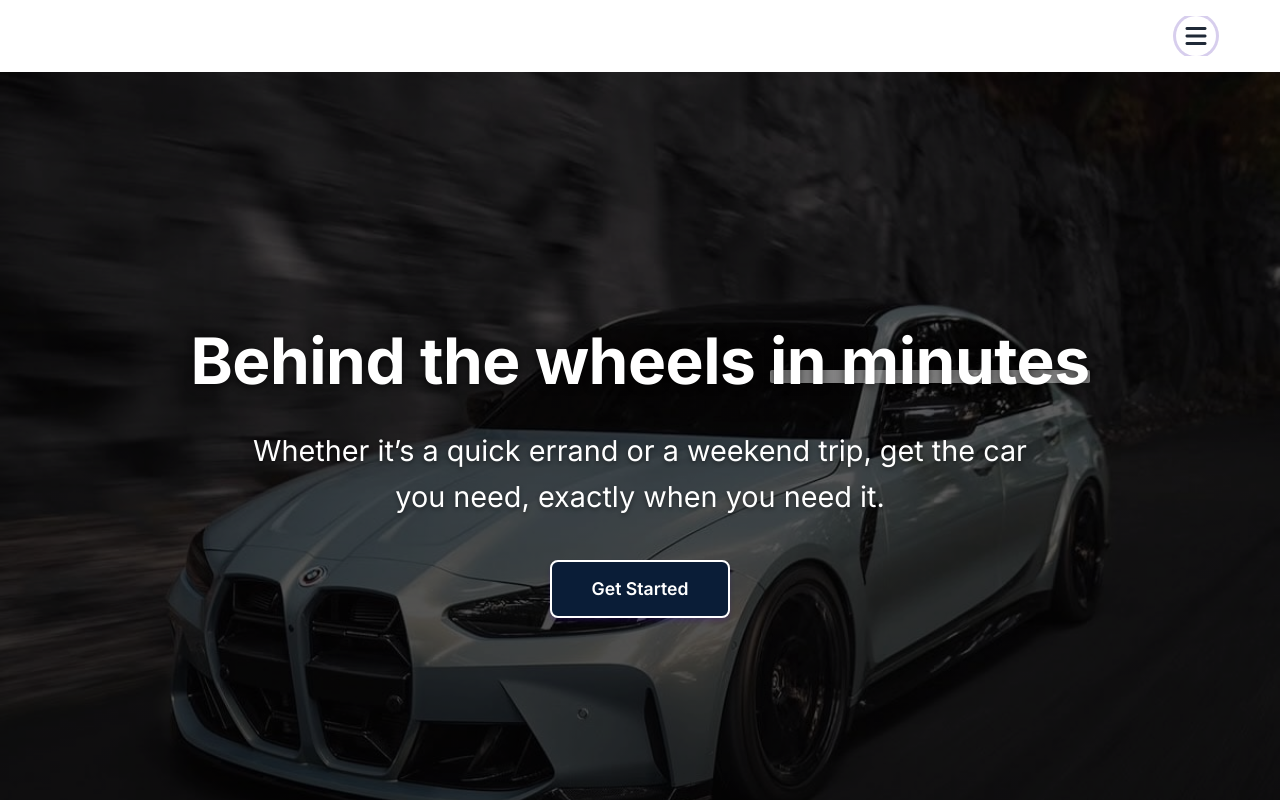
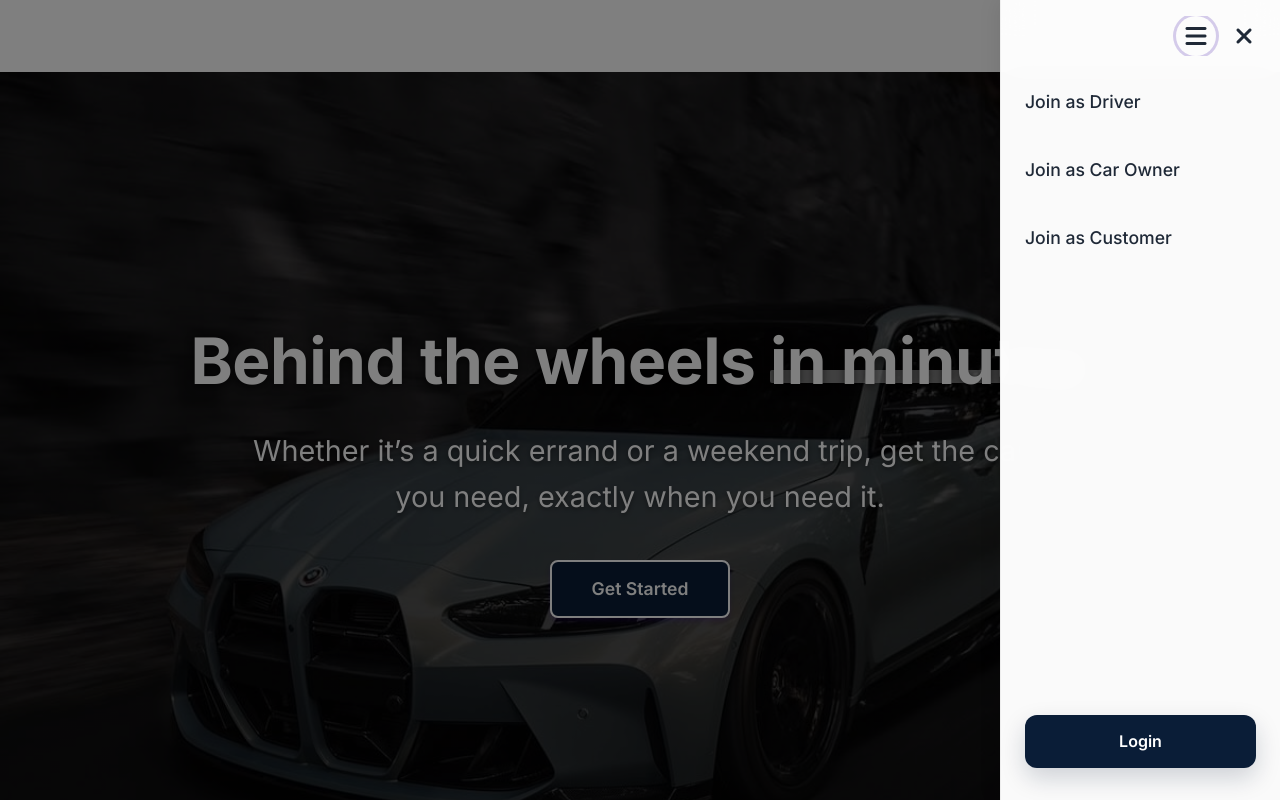
Before and after one commit to Deon62/renkar, a website: page index.html in a window 1280 px wide. Both pictures are taken after a click on the button 1196 px from the left and 36 px from the top of the page. Shown: the top 800 px of the page. Drawn offline with Linux system fonts and the light colour scheme.

Commit message:
added navbar

```diff
--- a/script.js
+++ b/script.js
@@ -211,9 +211,31 @@ document.addEventListener('DOMContentLoaded', () => {
     handleScroll(); // Check initial state
 
     // Initialize menu toggle
-    if (menuToggle) {
+    const navPanel = document.getElementById('navPanel');
+    const closeMenu = document.getElementById('closeMenu');
+    const overlay = document.getElementById('overlay');
+
+    if (menuToggle && navPanel) {
         menuToggle.addEventListener('click', () => {
-            document.body.classList.toggle('menu-open');
+            navPanel.classList.add('active');
+            if (overlay) overlay.classList.add('active');
+            document.body.style.overflow = 'hidden';
+        });
+    }
+
+    if (closeMenu) {
+        closeMenu.addEventListener('click', () => {
+            navPanel.classList.remove('active');
+            if (overlay) overlay.classList.remove('active');
+            document.body.style.overflow = '';
+        });
+    }
+
+    if (overlay) {
+        overlay.addEventListener('click', () => {
+            navPanel.classList.remove('active');
+            overlay.classList.remove('active');
+            document.body.style.overflow = '';
         });
     }
 
--- a/styles.css
+++ b/styles.css
@@ -216,23 +216,24 @@ p {
 .nav-panel {
     position: fixed;
     top: 0;
-    right: -300px;
+    right: 0;
     width: 280px;
     height: 100vh;
-    background: rgba(255, 255, 255, 0.85);
+    background: rgba(255, 255, 255, 0.98);
     backdrop-filter: blur(15px);
     -webkit-backdrop-filter: blur(15px);
     box-shadow: -2px 0 20px rgba(0, 0, 0, 0.08);
-    transition: transform 0.3s ease-in-out, background 0.3s ease, backdrop-filter 0.3s ease;
+    transition: transform 0.3s ease-in-out;
     z-index: 1002;
     padding: 2rem 1.5rem;
     display: flex;
     flex-direction: column;
-    border-left: 1px solid rgba(255, 255, 255, 0.2);
+    border-left: 1px solid rgba(0, 0, 0, 0.05);
+    transform: translateX(100%);
 }
 
 .nav-panel.active {
-    transform: translateX(-300px);
+    transform: translateX(0);
 }
 
 .close-menu {
```
